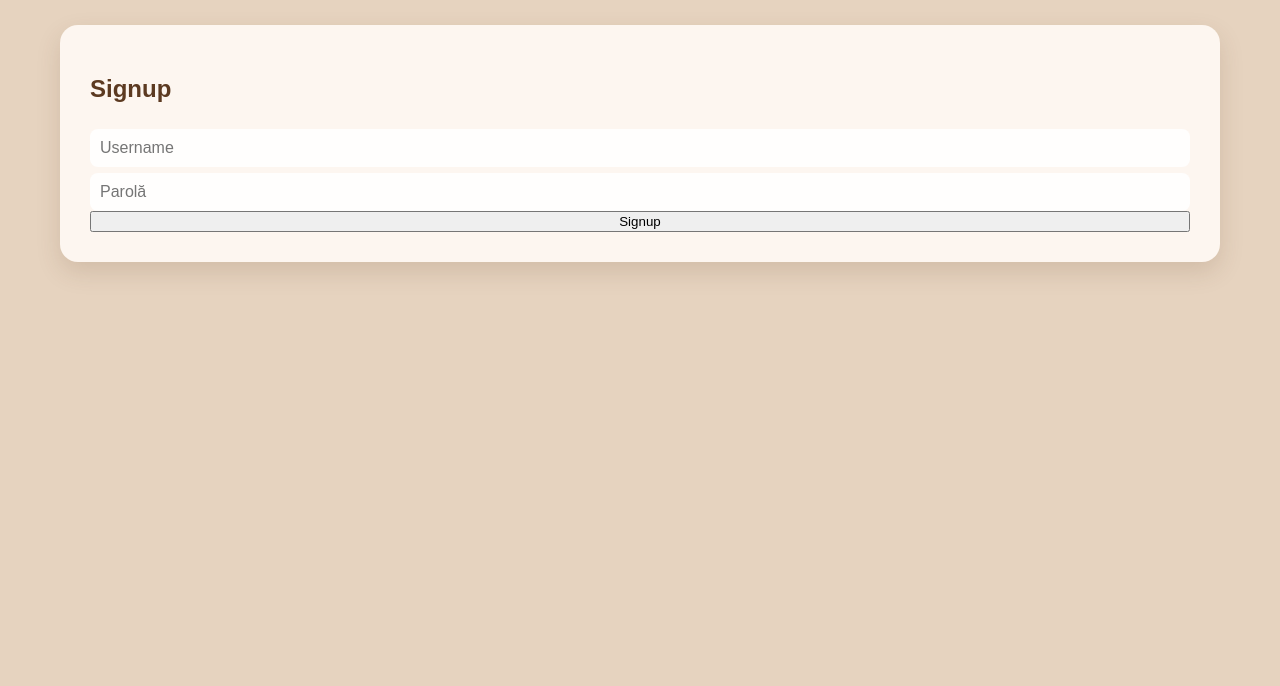
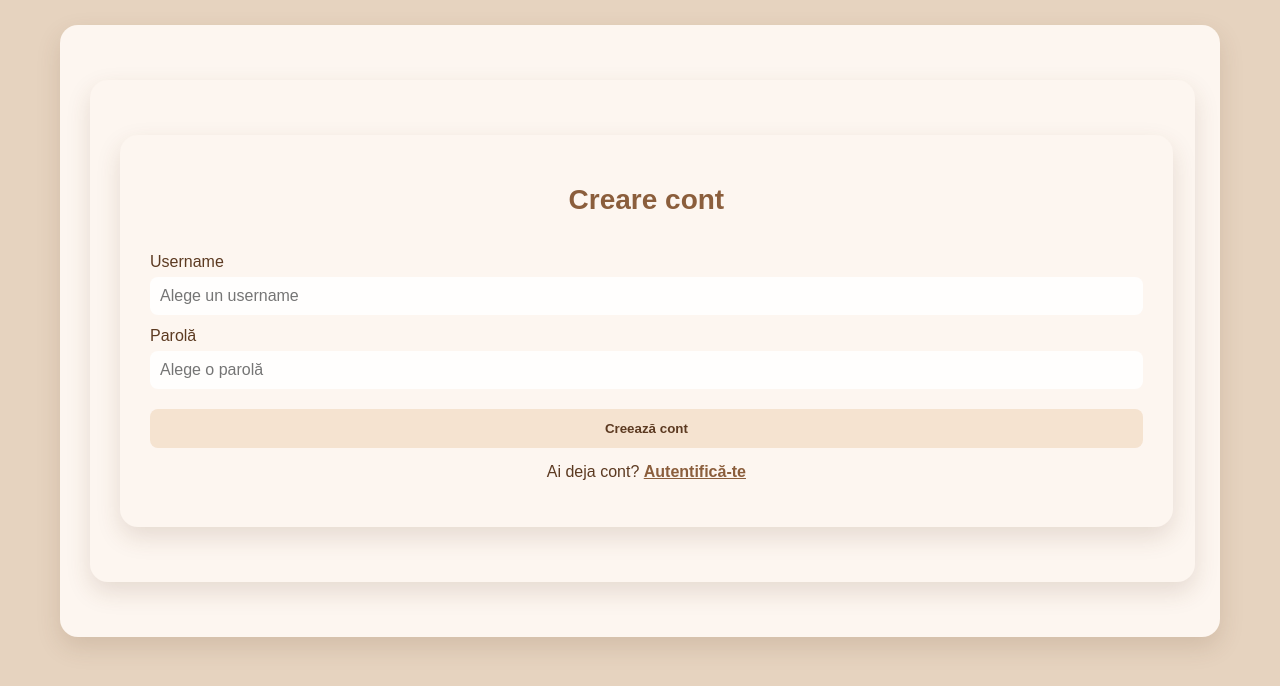
Before and after one commit to UO-CTI-CG/proiect-ubd-2025-2026-laviniaperte, a React (Create React App) app in the folder biblioteca-react/client/: page /signup in a window 1280 px wide. Shown: the top 686 px of the page. Built offline with nearby package versions, Linux system fonts and the light colour scheme.

Commit message:
Modificari aspect pagina de Login si Signup

```diff
--- a/biblioteca-react/client/src/pages/Login.jsx
+++ b/biblioteca-react/client/src/pages/Login.jsx
@@ -1,6 +1,7 @@
 import { useState } from "react";
 import axios from "axios";
 import { useNavigate, Link } from "react-router-dom";
+import "../styles/library.css";
 
 export default function Login() {
   const [username, setUsername] = useState("");
@@ -10,7 +11,10 @@ export default function Login() {
   const handleLogin = async (e) => {
     e.preventDefault();
     try {
-      const res = await axios.post("http://127.0.0.1:5000/login", { username, password });
+      const res = await axios.post("http://127.0.0.1:5000/login", {
+        username,
+        password,
+      });
       localStorage.setItem("token", res.data.token);
       navigate("/"); // redirect la pagina principală după login
     } catch {
@@ -19,14 +23,43 @@ export default function Login() {
   };
 
   return (
-    <div>
-      <h2>Login</h2>
-      <form onSubmit={handleLogin}>
-        <input placeholder="Username" onChange={e => setUsername(e.target.value)} />
-        <input type="password" placeholder="Parolă" onChange={e => setPassword(e.target.value)} />
-        <button>Login</button>
-      </form>
-      <p>Nu ai cont? <Link to="/signup">Signup</Link></p>
+    <div className="auth-page">
+      <div className="auth-card">
+
+        <h1>Autentificare</h1>
+
+        <form onSubmit={handleLogin}>
+          <label>Username</label>
+          <input
+            type="text"
+            placeholder="Introdu username"
+            value={username}
+            onChange={(e) => setUsername(e.target.value)}
+            required
+          />
+
+          <label>Parolă</label>
+          <input
+            type="password"
+            placeholder="Introdu parola"
+            value={password}
+            onChange={(e) => setPassword(e.target.value)}
+            required
+          />
+
+          <button type="submit" className="button auth-btn">
+            Login
+          </button>
+        </form>
+
+        <p style={{ textAlign: "center", marginTop: "15px" }}>
+          Nu ai cont?{" "}
+          <Link to="/signup" style={{ fontWeight: "bold", color: "#8b5e3c" }}>
+            Creează cont
+          </Link>
+        </p>
+
+      </div>
     </div>
   );
 }
--- a/biblioteca-react/client/src/pages/Signup.jsx
+++ b/biblioteca-react/client/src/pages/Signup.jsx
@@ -1,6 +1,7 @@
 import { useState } from "react";
 import axios from "axios";
-import { useNavigate } from "react-router-dom";
+import { useNavigate, Link } from "react-router-dom";
+import "../styles/library.css";
 
 export default function Signup() {
   const [username, setUsername] = useState("");
@@ -10,20 +11,55 @@ export default function Signup() {
   const handleSignup = async (e) => {
     e.preventDefault();
     try {
-      await axios.post("http://127.0.0.1:5000/signup", { username, password });
-      alert("Cont creat. Te poți loga.");
+      await axios.post("http://127.0.0.1:5000/signup", {
+        username,
+        password,
+      });
+      alert("Cont creat cu succes. Te poți autentifica.");
       navigate("/login");
     } catch {
-      alert("Eroare la signup");
+      alert("Eroare la crearea contului");
     }
   };
 
   return (
-    <form onSubmit={handleSignup}>
-      <h2>Signup</h2>
-      <input placeholder="Username" onChange={e => setUsername(e.target.value)} />
-      <input type="password" placeholder="Parolă" onChange={e => setPassword(e.target.value)} />
-      <button>Signup</button>
-    </form>
+    <div className="auth-page">
+      <div className="auth-card">
+
+        <h1>Creare cont</h1>
+
+        <form onSubmit={handleSignup}>
+          <label>Username</label>
+          <input
+            type="text"
+            placeholder="Alege un username"
+            value={username}
+            onChange={(e) => setUsername(e.target.value)}
+            required
+          />
+
+          <label>Parolă</label>
+          <input
+            type="password"
+            placeholder="Alege o parolă"
+            value={password}
+            onChange={(e) => setPassword(e.target.value)}
+            required
+          />
+
+          <button type="submit" className="button auth-btn">
+            Creează cont
+          </button>
+        </form>
+
+        <p style={{ textAlign: "center", marginTop: "15px" }}>
+          Ai deja cont?{" "}
+          <Link to="/login" style={{ fontWeight: "bold", color: "#8b5e3c" }}>
+            Autentifică-te
+          </Link>
+        </p>
+
+      </div>
+    </div>
   );
 }
```
